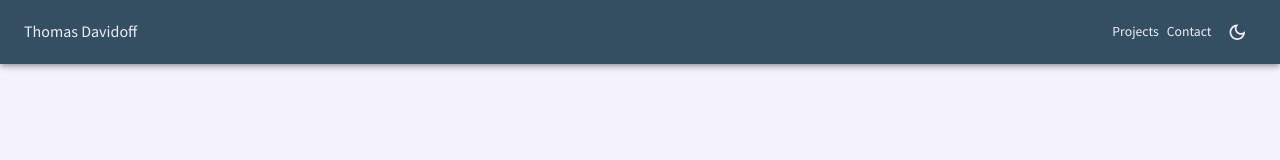
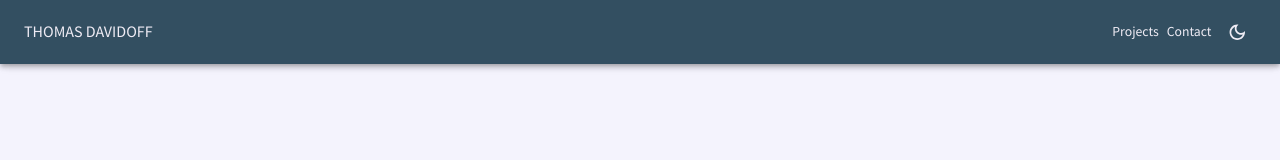
Before and after one commit to thomas-davidoff/personal-portfolio, a React (Vite) app: page / in a window 1280 px wide. Shown: the top 160 px of the page. Built offline with nearby package versions, Linux system fonts and the light colour scheme.

Commit message:
Added fun little dots

```diff
--- a/src/scenes/global/Appbar.jsx
+++ b/src/scenes/global/Appbar.jsx
@@ -47,7 +47,6 @@ export default function MyAppBar() {
   const theme = useTheme();
   const { sbIsOpen, toggle } = useContext(sidebarContext);
   const colorMode = useContext(ColorModeContext);
-  const smallScreen = useMediaQuery(theme.breakpoints.down("md"));
 
   return (
     <AppBar
@@ -64,10 +63,9 @@ export default function MyAppBar() {
           md: theme.palette.background.paper,
         },
         boxShadow: {
-          xs: 'none',
-          md: "0px 2px 4px -1px rgba(0,0,0,0.2),0px 4px 5px 0px rgba(0,0,0,0.14),0px 1px 10px 0px rgba(0,0,0,0.12)"
-
-        }
+          xs: "none",
+          md: "0px 2px 4px -1px rgba(0,0,0,0.2),0px 4px 5px 0px rgba(0,0,0,0.14),0px 1px 10px 0px rgba(0,0,0,0.12)",
+        },
       }}
     >
       <Toolbar>
@@ -96,20 +94,12 @@ export default function MyAppBar() {
             >
               <MenuIcon />
             </IconButton>
-            <Link
-                href={'/'}
-                color="inherit"
-                underline="none"
-              >
-                <Typography variant="h5">Thomas Davidoff</Typography>
+            <Link href={"/"} color="inherit" underline="none">
+              <Typography variant="h5">THOMAS DAVIDOFF</Typography>
             </Link>
           </Box>
 
-          <Stack
-            direction="row"
-            spacing={theme.spacing(1)}
-            alignItems="center"
-          >
+          <Stack direction="row" spacing={theme.spacing(1)} alignItems="center">
             {[
               {
                 text: "Projects",
@@ -120,23 +110,34 @@ export default function MyAppBar() {
                 link: "/contact",
               },
             ].map((obj) => (
+              <Box display="flex" position="relative">
                 <Link
                   href={obj.link}
                   color="inherit"
                   underline="none"
                   sx={{
+                    "&:hover::before": {
+                      position: "absolute",
+                      content: '""',
+                      top: "-5px",
+                      backgroundColor: theme.palette.background.paper,
+                      width: "5px",
+                      height: "5px",
+                      borderRadius: "100%",
+                      display: "inline-flex",
+                      left: "calc(50% - 2.5px)",
+                    },
                     display: {
                       xs: "none",
-                    md: "block",
-                  },
-                  "&:hover": {
-                    textDecoration: "underline",
+                      md: "flex",
                     },
                   }}
                 >
                   {obj.text}
                 </Link>
+              </Box>
             ))}
+
             <IconButton
               onClick={colorMode.toggleColorMode}
               sx={{
```
Lines whose indentation alone changed are shown as unchanged.
